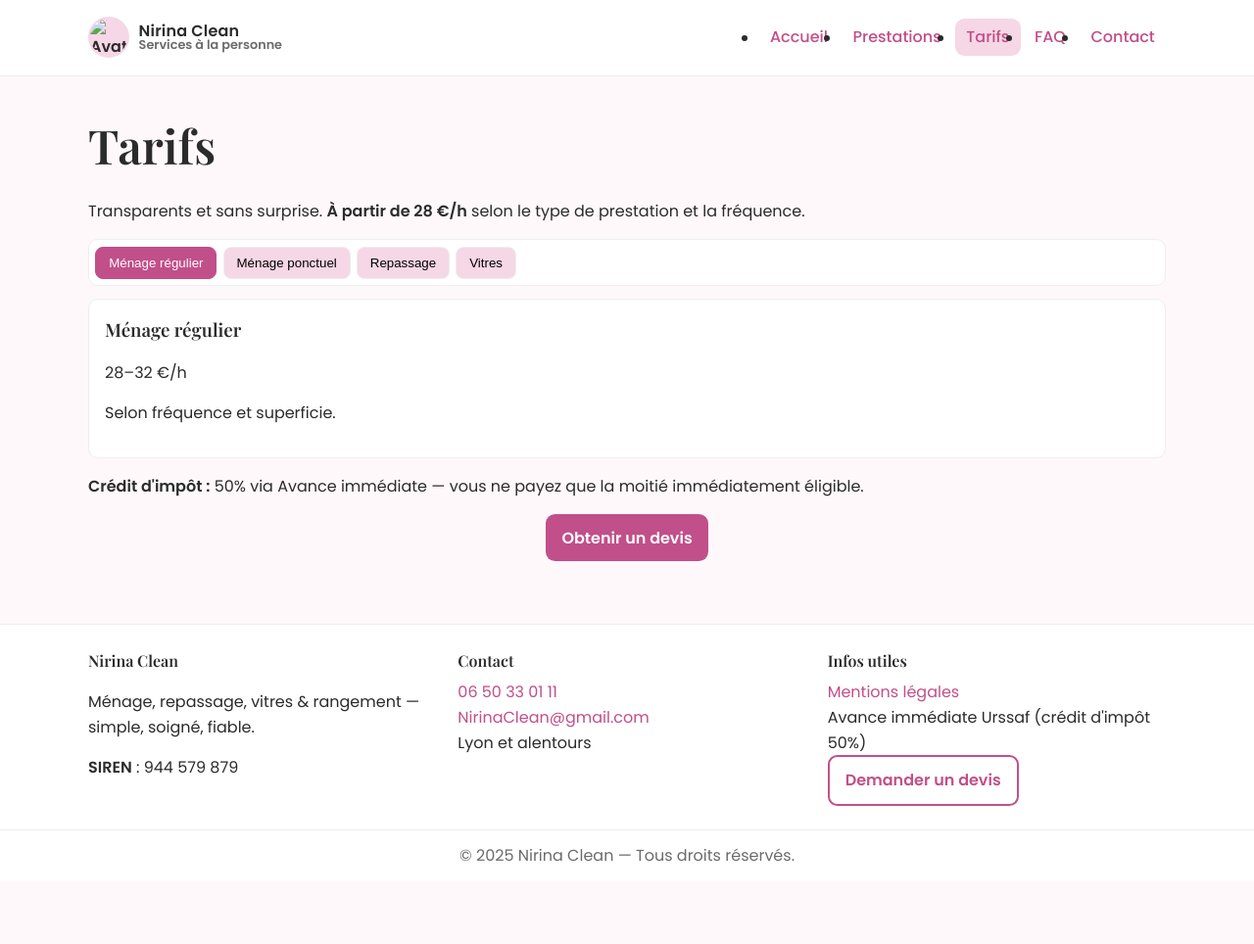
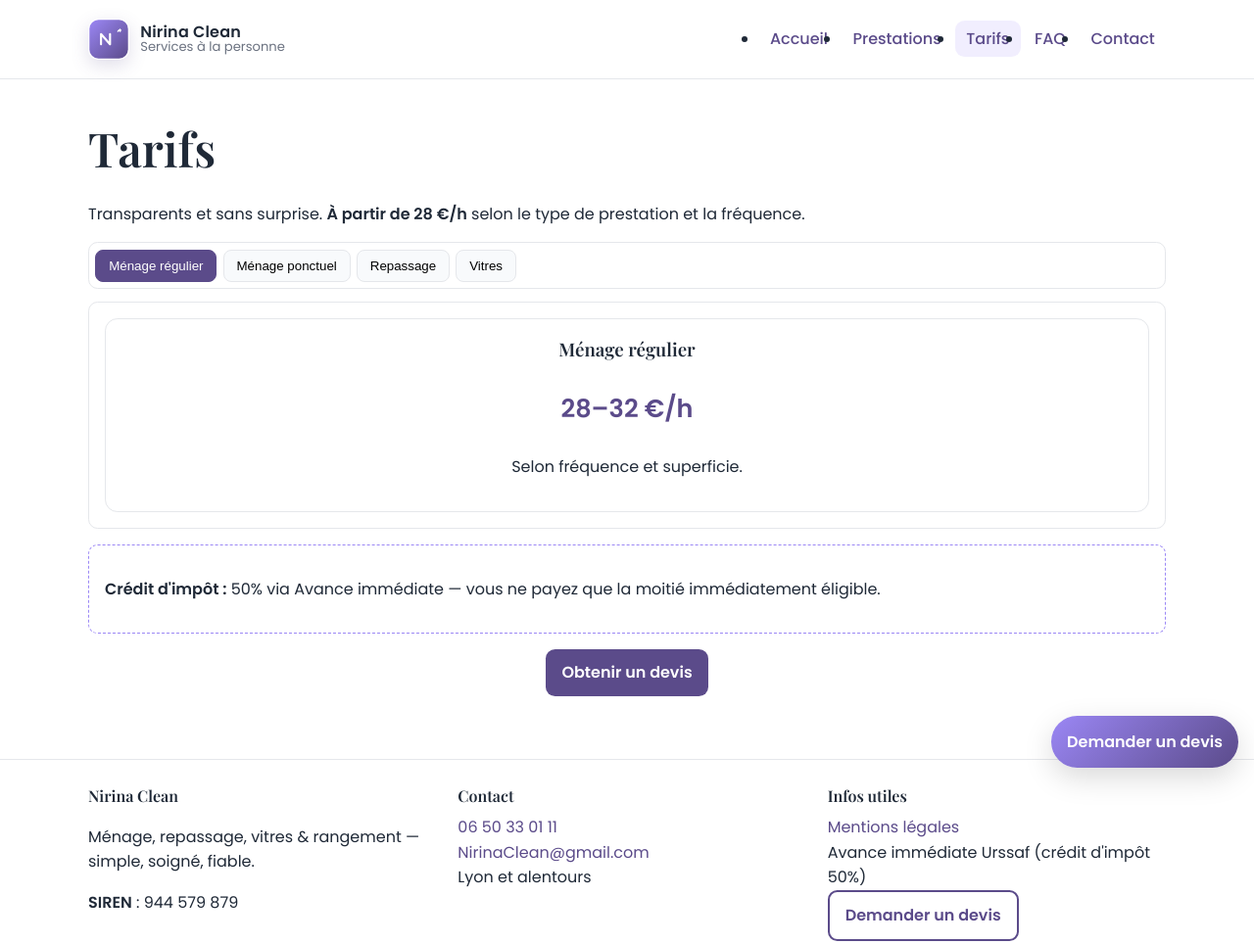
Before and after one commit to Nirina-Clean/nirina-clean, a plain HTML site: page tarifs.html in a window 1280 px wide. Shown: the top 964 px of the page at 98% size. Before the commit the page ends 899 px from the top, so only its background shows below. Drawn offline with nearby package versions, Linux system fonts and the light colour scheme.

Commit message:
Add files via upload

```diff
--- a/assets/app.js
+++ b/assets/app.js
@@ -18,7 +18,7 @@ document.querySelectorAll('[data-tabs]').forEach(tabs => {
       panels.forEach(p => p.hidden = true);
       btn.setAttribute('aria-selected', 'true');
       const panel = tabs.querySelector('#' + btn.getAttribute('aria-controls'));
-      panel.hidden = false;
+      if (panel) panel.hidden = false;
     });
   });
 });
--- a/assets/styles.css
+++ b/assets/styles.css
@@ -1,91 +1,116 @@
 
 :root{
-  --primary: #C14F8A;
-  --secondary: #F6D7E5;
-  --accent: #B08968;
-  --dark: #2B2B2B;
-  --light: #FFF8FB;
-  --gray: #6B6B6B;
+  --primary:#5B4B8A; /* indigo élégant */
+  --accent:#9B87F5;  /* lavande douce */
+  --dark:#1F2937;    /* gris ardoise */
+  --light:#FFFFFF;   /* blanc */
+  --muted:#FFFFFF;   /* fond blanc pur */
+  --gray:#6B7280;    /* gris secondaire */
 }
-* { box-sizing: border-box; }
-html, body { margin: 0; padding: 0; }
-body {
-  font-family: 'Poppins', system-ui, -apple-system, Segoe UI, Roboto, Arial, sans-serif;
-  color: var(--dark);
-  background: var(--light);
-  line-height: 1.6;
+
+/* Base */
+*{box-sizing:border-box}
+html,body{margin:0;padding:0}
+body{
+  font-family:'Poppins',system-ui,-apple-system,Segoe UI,Roboto,Arial,sans-serif;
+  color:var(--dark);
+  background:var(--muted);
+  line-height:1.6;
 }
-h1, h2, h3, h4 { font-family: 'Playfair Display', Georgia, serif; margin: 0 0 .5rem; }
-h1 { font-size: clamp(2rem, 4vw, 3rem); }
-h2 { font-size: clamp(1.5rem, 3vw, 2rem); }
-.container { width: min(1100px, 92%); margin: 0 auto; }
-.unstyled { list-style: none; padding: 0; margin: 0; }
-a { color: var(--primary); text-decoration: none; }
-a:hover { text-decoration: underline; }
+h1,h2,h3,h4{font-family:'Playfair Display',Georgia,serif;margin:0 0 .5rem;color:var(--dark)}
+h1{font-size:clamp(2rem,4vw,3rem)}
+h2{font-size:clamp(1.5rem,3vw,2rem)}
+.container{width:min(1100px,92%);margin:0 auto}
+.unstyled{list-style:none;padding:0;margin:0}
+a{color:var(--primary);text-decoration:none}
+a:hover{text-decoration:underline}
 
-.site-header {
-  background: white;
-  position: sticky; top:0; z-index: 10; border-bottom: 1px solid #eee;
+/* Header / nav */
+.site-header{background:var(--light);position:sticky;top:0;z-index:10;border-bottom:1px solid #E5E7EB}
+.site-header .container{display:flex;align-items:center;justify-content:space-between;padding:.7rem 0;gap:.8rem}
+.brand{display:flex;align-items:center;gap:.7rem;color:var(--dark)}
+.logo-svg{display:inline-grid;place-items:center;width:42px;height:42px;border-radius:10px;box-shadow:0 6px 18px rgba(91,75,138,.18);overflow:hidden}
+.logo-svg svg{width:100%;height:100%;display:block}
+.brand-text{display:flex;flex-direction:column;line-height:1.05}
+.brand-top{font-weight:700;letter-spacing:.2px}
+.brand-sub{font-size:.82rem;color:var(--gray)}
+.site-nav ul{display:flex;gap:.2rem;align-items:center}
+.site-nav a{padding:.45rem .7rem;border-radius:.6rem;font-weight:500}
+.site-nav a.active,.site-nav a:hover{background:rgba(155,135,245,.14);text-decoration:none}
+.menu-toggle{display:none;border:1px solid #E5E7EB;background:white;padding:.4rem .6rem;border-radius:.4rem}
+
+/* Hero & sections */
+.hero{background:var(--light);padding:2rem 0 3rem;border-bottom:1px solid #E5E7EB}
+.hero-inner{display:grid;gap:2rem;grid-template-columns:1.2fr .8fr;align-items:center}
+.hero-copy em{color:var(--primary);font-style:normal}
+.checks{padding-left:1.2rem}
+.checks li{margin:.2rem 0}
+
+.cta-row{display:flex;gap:.8rem;margin-top:.8rem}
+.btn{display:inline-block;padding:.7rem 1rem;border-radius:.6rem;background:var(--primary);color:#fff;font-weight:600}
+.btn:hover{opacity:.92;text-decoration:none}
+.btn.ghost{background:transparent;color:var(--primary);border:2px solid var(--primary)}
+.btn.fill{width:100%}
+.center{text-align:center;margin-top:1rem}
+.contact-inline{display:flex;gap:.5rem;align-items:center;margin-top:.6rem;color:var(--gray)}
+
+.hero-card{background:#fff;border:1px solid #E5E7EB;border-radius:1rem;padding:1rem;box-shadow:0 10px 30px rgba(0,0,0,.06)}
+.hero-card form{display:grid;gap:.6rem}
+.hero-card input,.hero-card select,.hero-card textarea{padding:.6rem .7rem;border:1px solid #E5E7EB;border-radius:.5rem;font:inherit;background:#fff}
+.form-note{color:var(--gray);font-size:.9rem}
+
+.section{padding:2rem 0}
+.grid-2{display:grid;gap:2rem;grid-template-columns:1fr 1fr}
+.grid-3{display:grid;gap:2rem;grid-template-columns:repeat(3,1fr)}
+.cards{display:grid;gap:1rem;grid-template-columns:repeat(4,1fr)}
+.card{background:#fff;border:1px solid #E5E7EB;border-radius:.8rem;padding:1rem}
+
+.quotes{display:grid;gap:1rem}
+.quotes blockquote{margin:0;padding:1rem;background:#fff;border-left:4px solid var(--primary);border-radius:.4rem}
+.quotes cite{display:block;color:var(--gray);margin-top:.4rem;font-style:normal}
+
+/* Tabs */
+.tabs{margin-top:1rem}
+.tab-list{display:flex;gap:.4rem;flex-wrap:wrap;background:#fff;border:1px solid #E5E7EB;padding:.4rem;border-radius:.6rem}
+.tab-list [role=tab]{border:1px solid #E5E7EB;background:#F8FAFC;padding:.5rem .8rem;border-radius:.5rem;cursor:pointer}
+.tab-list [role=tab][aria-selected=true]{background:var(--primary);color:#fff;border-color:var(--primary)}
+.tab-panels{margin-top:.8rem;background:#fff;border:1px solid #E5E7EB;border-radius:.6rem;padding:1rem}
+
+/* Prices */
+.price-card{background:#fff;border:1px solid #E5E7EB;border-radius:.8rem;padding:1rem;text-align:center}
+.price-card .price{font-size:1.6rem;font-weight:700;color:var(--primary)}
+.notice{margin-top:1rem;padding:1rem;background:#fff;border:1px dashed var(--accent);border-radius:.6rem}
+
+/* Forms */
+.form-card{background:#fff;border:1px solid #E5E7EB;border-radius:.8rem;padding:1rem}
+.contact-list{list-style:none;padding:0}
+.checks-collumn label{display:block;margin:.2rem 0}
+
+/* Footer */
+.site-footer{background:#fff;border-top:1px solid #E5E7EB;margin-top:2rem}
+.site-footer .container{padding:1.5rem 0}
+.site-footer h4{margin-bottom:.4rem}
+.copyright{text-align:center;color:var(--gray);padding:.8rem 0;border-top:1px solid #E5E7EB;margin:0}
+
+/* Floating CTA like Shiva */
+.floating-cta{
+  position:fixed; right:16px; bottom:16px;
+  background:linear-gradient(135deg,var(--accent),var(--primary));
+  color:#fff; padding:.85rem 1rem; border-radius:999px;
+  box-shadow:0 10px 30px rgba(0,0,0,.15);
+  font-weight:700; text-decoration:none;
+  z-index:50;
 }
-.site-header .container { display:flex; align-items:center; justify-content:space-between; padding: .6rem 0; gap: .8rem; }
-.brand { display:flex; align-items:center; gap:.6rem; font-weight:600; color: var(--dark); }
-.brand .avatar { width:42px; height:42px; border-radius:50%; object-fit:cover; border:2px solid var(--secondary); background: var(--secondary); }
-.brand-text { display:flex; flex-direction:column; line-height:1; }
-.brand-top { letter-spacing:.2px; font-weight:600; }
-.brand-sub { font-size:.8rem; color: var(--gray); }
-.site-nav ul { display:flex; gap:.2rem; align-items:center; }
-.site-nav a { padding:.45rem .7rem; border-radius:.6rem; font-weight:500; }
-.site-nav a.active, .site-nav a:hover { background: var(--secondary); text-decoration:none; }
+.floating-cta:hover{opacity:.95}
 
-.menu-toggle { display:none; border:1px solid #ddd; background:white; padding:.4rem .6rem; border-radius:.4rem; }
-
-.hero { background: linear-gradient(180deg, rgba(241,228,234,.5), rgba(255,255,255,0)); padding: 2rem 0 3rem; }
-.hero-inner { display:grid; gap:2rem; grid-template-columns: 1.2fr .8fr; align-items: center; }
-.hero-copy em { color: var(--primary); font-style: normal; }
-.checks { padding-left: 1.2rem; }
-.checks li { margin:.2rem 0; }
-.cta-row { display:flex; gap:.8rem; margin-top:.8rem; }
-.btn { display:inline-block; padding:.7rem 1rem; border-radius:.6rem; background: var(--primary); color:white; font-weight:600; }
-.btn:hover { opacity:.9; text-decoration:none; }
-.btn.ghost { background: transparent; color: var(--primary); border:2px solid var(--primary); }
-.btn.fill { width: 100%; }
-.center { text-align:center; margin-top: 1rem; }
-.contact-inline { display:flex; gap:.5rem; align-items:center; margin-top:.6rem; color: var(--gray); }
-.hero-card { background:white; border:1px solid #eee; border-radius:1rem; padding:1rem; box-shadow: 0 10px 30px rgba(0,0,0,.05); }
-.hero-card form { display:grid; gap:.6rem; }
-.hero-card input, .hero-card select, .hero-card textarea {
-  padding:.6rem .7rem; border:1px solid #ddd; border-radius:.5rem; font: inherit; background: #fff;
+/* Mobile */
+@media (max-width:900px){
+  .hero-inner{grid-template-columns:1fr}
+  .cards{grid-template-columns:repeat(2,1fr)}
+  .grid-2{grid-template-columns:1fr}
+  .grid-3{grid-template-columns:1fr}
+  .menu-toggle{display:block}
+  .site-nav{display:none;position:absolute;top:60px;right:0;background:#fff;border:1px solid #E5E7EB;border-radius:.6rem;padding:.6rem}
+  .site-nav.open{display:block}
+  .site-nav ul{flex-direction:column;gap:.4rem}
 }
-.form-note { color: var(--gray); font-size:.9rem; }
-
-.section { padding: 2rem 0; }
-.section.highlight { background: linear-gradient(180deg, rgba(241,228,234,.35), rgba(255,255,255,0)); }
-.grid-2 { display:grid; gap:2rem; grid-template-columns: 1fr 1fr; }
-.grid-3 { display:grid; gap:2rem; grid-template-columns: repeat(3, 1fr); }
-.cards { display:grid; gap:1rem; grid-template-columns: repeat(4, 1fr); }
-.card { background:white; border:1px solid #eee; border-radius:.8rem; padding:1rem; }
-.quotes { display:grid; gap:1rem; }
-.quotes blockquote { margin:0; padding:1rem; background:white; border-left:4px solid var(--primary); border-radius:.4rem; }
-.quotes cite { display:block; color: var(--gray); margin-top:.4rem; font-style: normal; }
-
-.tabs { margin-top: 1rem; }
-.tab-list { display:flex; gap:.4rem; flex-wrap: wrap; background: #fff; border:1px solid #eee; padding:.4rem; border-radius:.6rem; }
-.tab-list [role="tab"] { border:1px solid #eee; background: var(--secondary); padding:.5rem .8rem; border-radius:.5rem; cursor:pointer; }
-.tab-list [role="tab"][aria-selected="true"] { background: var(--primary); color:#fff; border-color: var(--primary); }
-.tab-panels { margin-top: .8rem; background: #fff; border:1px solid #eee; border-radius:.6rem; padding:1rem; }
-
-.site-footer { background:white; border-top:1px solid #eee; margin-top:2rem; }
-.site-footer .container { padding: 1.5rem 0; }
-.site-footer h4 { margin-bottom:.4rem; }
-.copyright { text-align:center; color: var(--gray); padding: .8rem 0; border-top:1px solid #eee; margin:0; }
-
-@media (max-width: 900px) {
-  .hero-inner { grid-template-columns: 1fr; }
-  .cards { grid-template-columns: repeat(2, 1fr); }
-  .grid-2 { grid-template-columns: 1fr; }
-  .grid-3 { grid-template-columns: 1fr; }
-  .menu-toggle { display:block; }
-  .site-nav { display:none; position:absolute; top:60px; right:0; background:white; border:1px solid #eee; border-radius:.6rem; padding:.6rem; }
-  .site-nav.open { display:block; }
-  .site-nav ul { flex-direction: column; gap:.4rem; }
-}
--- a/tarifs.html
+++ b/tarifs.html
@@ -5,7 +5,7 @@
   <meta name="viewport" content="width=device-width, initial-scale=1">
   <title>Tarifs • Nirina Clean</title>
   <meta name="description" content="Tarifs Nirina Clean : à partir de 28 €/h, devis gratuit, crédit d'impôt 50% via Avance immédiate.">
-  <meta name="theme-color" content="#C14F8A">
+  <meta name="theme-color" content="#5B4B8A">
   <link rel="icon" href="assets/favicon.svg">
   <link rel="preconnect" href="https://fonts.gstatic.com" crossorigin>
   <link href="https://fonts.googleapis.com/css2?family=Poppins:wght@300;400;500;600&family=Playfair+Display:wght@600&display=swap" rel="stylesheet">
@@ -15,23 +15,29 @@
 
 <header class="site-header">
   <div class="container">
-    <a class="brand" href="index.html">
-      <img class="avatar" src="assets/avatar.png" alt="Avatar Nirina Clean" />
+    <a class="brand" href="index.html" aria-label="Accueil Nirina Clean">
+      <span class="logo-svg" aria-hidden="true">
+        <svg viewBox="0 0 64 64" xmlns="http://www.w3.org/2000/svg">
+          <defs>
+            <linearGradient id="g" x1="0" y1="0" x2="1" y2="1">
+              <stop offset="0" stop-color="#9B87F5"/>
+              <stop offset="1" stop-color="#5B4B8A"/>
+            </linearGradient>
+          </defs>
+          <rect x="2" y="2" width="60" height="60" rx="14" fill="url(#g)"/>
+          <path d="M20 40 V24 L34 40 V24" stroke="white" stroke-width="3.2" fill="none" stroke-linecap="round" stroke-linejoin="round"/>
+          <path d="M48 18 l3 0 m-1.5 -1.5 l0 3 M46.2 19.8 l2.1-2.1 M49.8 19.8 l-2.1-2.1" stroke="white" stroke-width="2" stroke-linecap="round"/>
+        </svg>
+      </span>
       <span class="brand-text">
         <span class="brand-top">Nirina Clean</span>
         <span class="brand-sub">Services à la personne</span>
       </span>
     </a>
     <button class="menu-toggle" aria-label="Ouvrir le menu" aria-expanded="false">Menu</button>
-    <nav class="site-nav">
-      <ul>
-        <li><a href="index.html">Accueil</a></li>
-        <li><a href="services.html">Prestations</a></li>
-        <li><a class="active" href="tarifs.html">Tarifs</a></li>
-        <li><a href="faq.html">FAQ</a></li>
-        <li><a href="contact.html">Contact</a></li>
-      </ul>
-    </nav>
+    <nav class="site-nav"><ul>
+      <li><a href="index.html">Accueil</a></li><li><a href="services.html">Prestations</a></li><li><a class="active" href="tarifs.html">Tarifs</a></li><li><a href="faq.html">FAQ</a></li><li><a href="contact.html">Contact</a></li>
+    </ul></nav>
   </div>
 </header>
 
@@ -46,7 +52,6 @@
       <button role="tab" aria-selected="false" aria-controls="tab-repassage-t" id="t-repassage-t">Repassage</button>
       <button role="tab" aria-selected="false" aria-controls="tab-vitres-t" id="t-vitres-t">Vitres</button>
     </div>
-
     <div class="tab-panels">
       <section id="tab-regulier" role="tabpanel">
         <div class="price-card"><h3>Ménage régulier</h3><p class="price">28–32 €/h</p><p>Selon fréquence et superficie.</p></div>
@@ -58,7 +63,7 @@
         <div class="price-card"><h3>Repassage</h3><p class="price">28–32 €/h</p><p>À domicile, pliage & rangement.</p></div>
       </section>
       <section id="tab-vitres-t" role="tabpanel" hidden>
-        <div class="price-card"><h3>Vitres</h3><p class="price">Sur devis</p><p>Selon accès et surface vitrée.</p></div>
+        <div class="price-card"><h3>Vitres</h3><p>Sur devis</p><p>Selon accès et surface vitrée.</p></div>
       </section>
     </div>
   </div>
@@ -90,11 +95,12 @@
         <li><a href="mentions.html">Mentions légales</a></li>
         <li>Avance immédiate Urssaf (crédit d'impôt 50%)</li>
       </ul>
-      <a class="btn ghost" href="contact.html">Demander un devis</a>
+      <a class="btn ghost" href="contact.html#devis">Demander un devis</a>
     </div>
   </div>
   <p class="copyright">© 2025 Nirina Clean — Tous droits réservés.</p>
 </footer>
+<a class="floating-cta" href="contact.html#devis" aria-label="Demander un devis">Demander un devis</a>
 <script src="assets/app.js"></script>
 </body>
 </html>
```
Also changed, not shown: contact.html (+20 -13 lines), faq.html (+20 -13 lines), index.html (+22 -15 lines), mentions.html (+21 -14 lines), services.html (+20 -16 lines), assets/favicon.svg.
